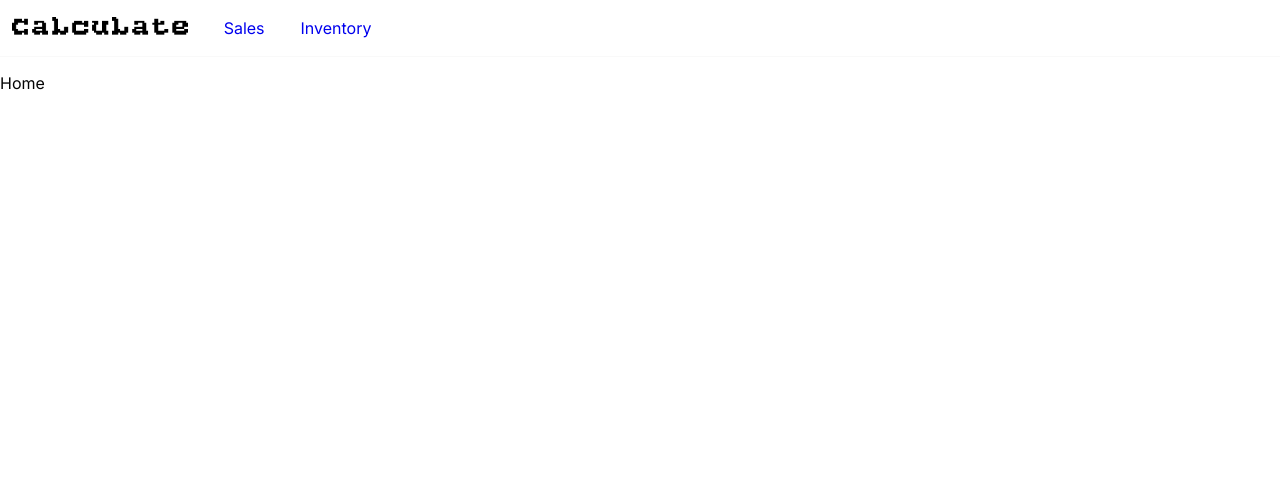
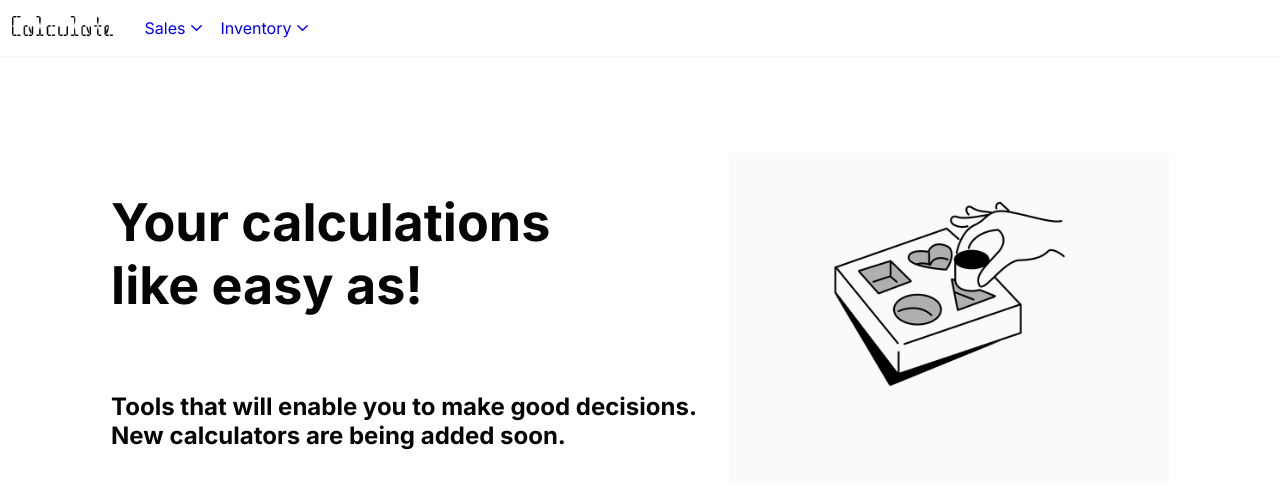
Before and after one commit to DeanBakerCode/calculate-app, a React (Vite) app: page / in a window 1280 px wide. Shown: the top 488 px of the page. Built offline with nearby package versions, Linux system fonts and the light colour scheme; a web font is replaced by a local one.

Commit message:
updated navBar style and added basic home/welcome-page

```diff
--- a/src/assets/NavMenu.js
+++ b/src/assets/NavMenu.js
@@ -20,7 +20,7 @@ const NavMenu = [
 		to: '/inventory',
 		calculators: [
 			{
-				CalculatorName: 'Min/Max',
+				CalculatorName: 'Re-Order Point',
 				to: '/inventory/reorderpoint',
 				image: '',
 			},
--- a/src/components/navBar/NavBar.jsx
+++ b/src/components/navBar/NavBar.jsx
@@ -1,5 +1,6 @@
 import { NavLink } from 'react-router-dom';
 import './navbar.css';
+import { PiCaretDownBold } from 'react-icons/pi';
 
 export default function NavBar({ NavMenu }) {
 	return (
@@ -17,6 +18,7 @@ export default function NavBar({ NavMenu }) {
 								<li key={index} className='nav-item'>
 									<NavLink to={category.to} className={({ isActive }) => isActive && 'isActiveLink'}>
 										{category.CategoryName}
+										<PiCaretDownBold className='nav-item-icon' />
 									</NavLink>
 
 									<ul className='nav-calculators'>
--- a/src/components/navBar/navbar.css
+++ b/src/components/navBar/navbar.css
@@ -5,42 +5,23 @@
 	padding: 12px;
 
 	font-size: 16px;
-	border-bottom: 1px solid #f9f9f9;
+	border-bottom: 1px solid var(--hover-bg);
 }
-/* div img */
+/* nav logo img */
 .navBar-logo {
 	display: flex;
 	align-items: center;
 }
 .navBar-logo img {
-	height: 18px;
+	height: 1.2em;
 }
-/* nav global*/
-.navBar-nav ul {
+
+/* nav lists*/
+.navBar ul {
 	list-style: none;
-	border-radius: 8px;
-
 	margin: 0;
 }
-.nav-item {
-	padding: 0 24px 0 12px;
-	border-radius: 8px;
-	text-decoration: none;
-	line-height: 32px;
-}
-.nav-item:hover {
-	background-color: var(--hover-bg);
-	cursor: pointer;
-}
-.navBar-nav a {
-	text-decoration: none;
-}
-.navBar-nav a:visited {
-	color: var(--text-color);
-}
-.isActiveLink {
-	font-weight: bold;
-}
+
 /* nav first level */
 .nav-categories {
 	display: flex;
@@ -49,17 +30,48 @@
 .nav-categories li {
 	position: relative;
 }
+
+/* navigation item */
+.nav-item a {
+	display: flex;
+	align-items: center;
+	white-space: nowrap;
+
+	padding: 0 8px;
+	border-radius: 8px;
+
+	text-decoration: none;
+	line-height: 32px;
+}
+.nav-item a:hover {
+	background-color: var(--hover-bg);
+	cursor: pointer;
+}
+.nav-item a:visited {
+	color: var(--text-color);
+}
+.nav-item-icon {
+	height: 1em;
+	font-size: 0.94em;
+	margin-left: 4px;
+}
+.isActiveLink {
+	font-weight: bold;
+}
+
 /* nav second level */
 .nav-calculators {
 	display: none;
 	position: absolute;
-	min-width: 140px;
+	/* min-width: 140px; */
 	padding: 4px;
+	border-radius: 12px;
 
-	background-color: white;
-	box-shadow: 0px 4px 18px rgb(0 0 0/4%), 0px 2.025px 7.84688px rgba(0, 0, 0, 0.027), 0px 0.8px 2.925px rgb(0 0 0/2%),
-		0px 0.175px 1.04062px rgba(0, 0, 0, 0.013);
+	background-color: var(--color-bg);
+	box-shadow: var(--floating-shadow);
 }
+
+/* effects */
 .nav-categories .nav-item:hover .nav-calculators {
 	display: block;
 	top: 32px;
@@ -74,3 +86,7 @@
 		opacity: 1;
 	}
 }
+.nav-categories .nav-item:hover .nav-item-icon {
+	rotate: 180deg;
+	/* transition: rotate 100ms ease-in-out; */
+}
--- a/src/pages/home/Home.jsx
+++ b/src/pages/home/Home.jsx
@@ -1,3 +1,21 @@
+import './home.css';
+
 export default function Home() {
-	return <p>Home</p>;
+	return (
+		<div className='home'>
+			<div className='home-hero'>
+				<div className='home-hero-tagline'>
+					<h1>
+						Your calculations <br /> like <em> easy as! </em>
+					</h1>
+					<h3>
+						Tools that will enable you to make good decisions. <br /> New calculators are being added soon.
+					</h3>
+				</div>
+				<div className='home-hero-img'>
+					<img src='./hero.jpg' alt='' />
+				</div>
+			</div>
+		</div>
+	);
 }
--- /dev/null
+++ b/src/pages/home/home.css
@@ -0,0 +1,32 @@
+/* home */
+.home {
+	height: 100vh;
+}
+/* hero */
+.home-hero {
+	margin-top: 10vh;
+	display: flex;
+	justify-content: center;
+}
+/* hero tagline */
+.home-hero-tagline {
+	padding: 1em;
+	display: flex;
+	flex-direction: column;
+}
+.home-hero h1 {
+	font-size: 52px;
+	margin: auto 0;
+}
+.home-hero h3 {
+	font-size: 24px;
+	margin: auto 0;
+}
+/* hero image */
+.home-hero-img {
+	padding: 1em;
+}
+.home-hero-img img {
+	object-fit: cover;
+	max-height: 330px;
+}
--- a/src/pages/styles.css
+++ b/src/pages/styles.css
@@ -8,11 +8,14 @@
 	-moz-osx-font-smoothing: grayscale;
 
 	/* light colors */
+	--color-bg: #ffffff;
 	--text-color: #050505;
 	--hover-bg: rgba(0, 0, 0, 0.04);
-	/* --floating-shadow: rgba(0, 0, 0, 0.04); */
+	--floating-shadow: 0px 4px 18px rgb(0 0 0/4%), 0px 2.025px 7.84688px rgba(0, 0, 0, 0.027), 0px 0.8px 2.925px rgb(0 0 0/2%),
+		0px 0.175px 1.04062px rgba(0, 0, 0, 0.013);
 }
 body {
 	margin: 0;
 	color: var(--text-color);
+	min-height: 100vh;
 }
```
Also changed, not shown: public/calculateLogo.png, public/hero.jpg (added).
